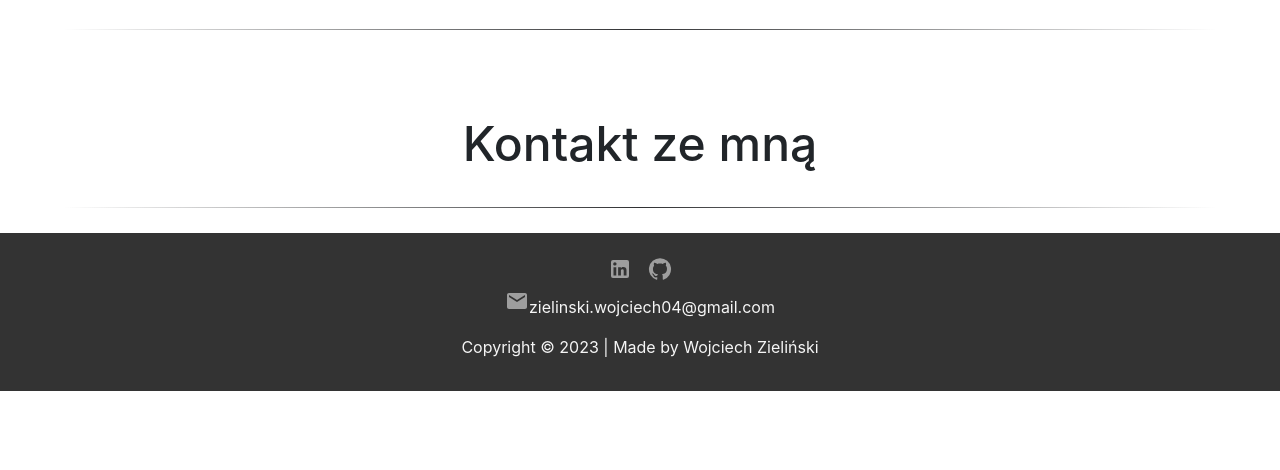
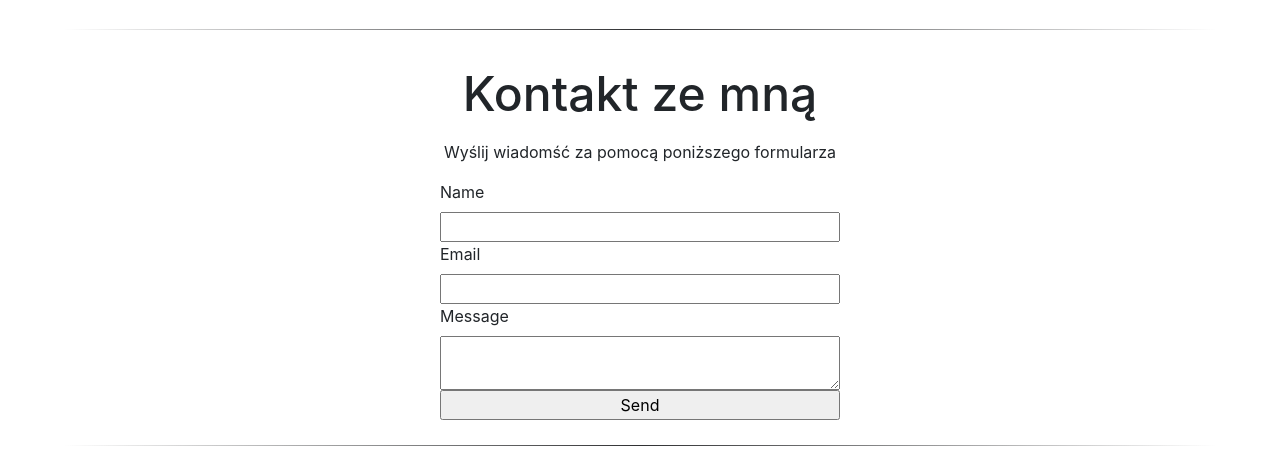
Before and after one commit to WojciechZ04/WojciechZ04, a React (Create React App) app: page / in a window 1280 px wide. Shown: the part 1982-2452 px from the top of the page. Before the commit the page ends 2373 px from the top, so only its background shows below. Built offline with nearby package versions, Linux system fonts and the light colour scheme.

Commit message:
Update: add contact form

```diff
--- a/package.json
+++ b/package.json
@@ -4,6 +4,7 @@
   "homepage": "https://WojciechZ04.github.io/WojciechZ04",
   "private": true,
   "dependencies": {
+    "@emailjs/browser": "^3.11.0",
     "@emotion/react": "^11.11.1",
     "@emotion/styled": "^11.11.0",
     "@mui/icons-material": "^5.13.7",
--- a/src/App.css
+++ b/src/App.css
@@ -117,3 +117,16 @@
   text-align: center;
   padding: 1rem;
 }
+
+.contact {
+  display: flex;
+  flex-direction: column;
+  justify-content: center;
+  align-items: center;
+}
+
+.form {
+  display: flex;
+  flex-direction: column;
+  width: 400px
+}
--- a/src/components/Contact.jsx
+++ b/src/components/Contact.jsx
@@ -1,12 +1,45 @@
-import React from "react";
-import { Container } from "@mui/material";
+import React, { useRef } from "react";
+import emailjs from "@emailjs/browser";
 
-function Contact() {
-	return (
-		<Container id="contact" sx={{pt: "50px"}}>
-			<h2>Kontakt ze mną</h2>
-		</Container>
-	)
-}
+const Contact = () => {
+  const form = useRef();
+
+  const sendEmail = (e) => {
+    e.preventDefault();
+
+    emailjs
+      .sendForm(
+        "service_347906d",
+        "template_7xb192n",
+        form.current,
+        "49uuStra43V6sGSH8"
+      )
+      .then(
+        (result) => {
+          console.log(result.text);
+          e.target.reset();
+        },
+        (error) => {
+          console.log(error.text);
+        }
+      );
+  };
+
+  return (
+    <div className="contact">
+	<h2>Kontakt ze mną</h2>
+	<p>Wyślij wiadomść za pomocą poniższego formularza</p>
+      <form className="form" ref={form} onSubmit={sendEmail}>
+        <label>Name</label>
+        <input type="text" name="user_name" />
+        <label>Email</label>
+        <input type="email" name="user_email" />
+        <label>Message</label>
+        <textarea name="message" />
+        <input type="submit" value="Send" />
+      </form>
+    </div>
+  );
+};
 
 export default Contact;
```
Also changed, not shown: 1 other file (tests, documents, lock files or other folders).
